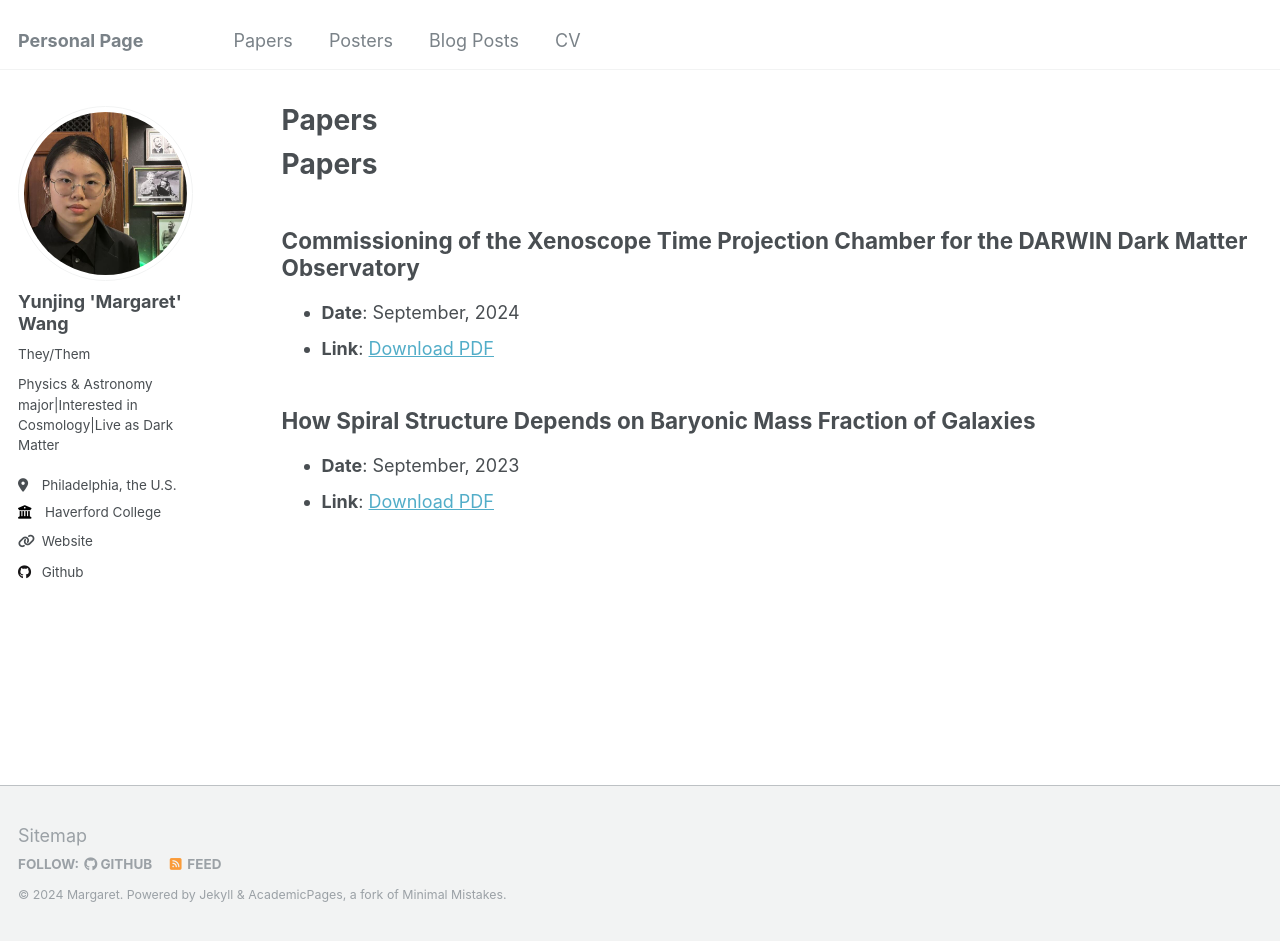
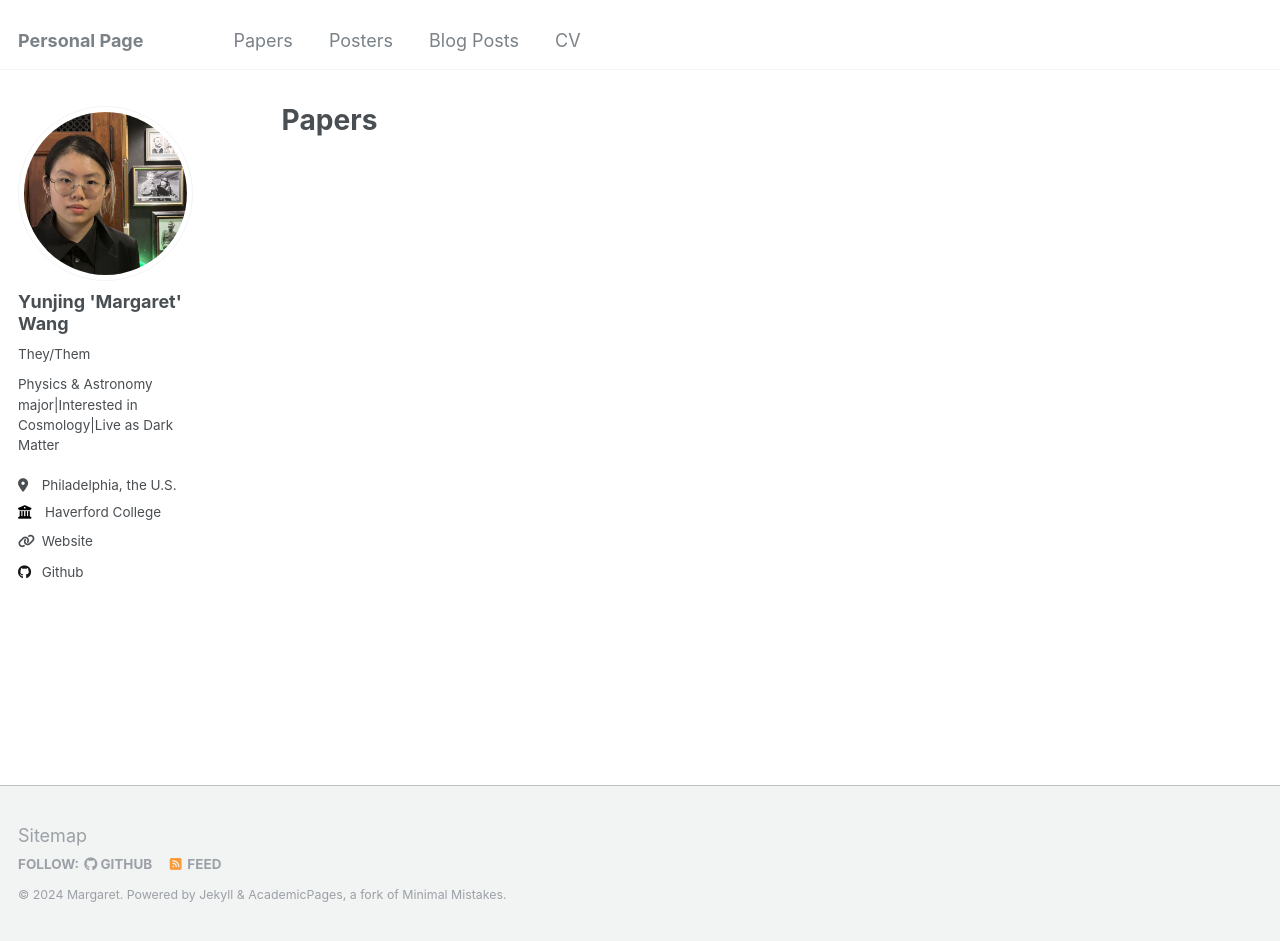
Before and after one commit to Margaret42/Yunjing-Wang, a Jekyll site: the page built from _pages/papers.html, in a window 1280 px wide and 941 px high. Built offline with Jekyll 4.4.1, drawn with Linux system fonts in a browser that asks for light colours.

Commit message:
Update papers.html

```diff
--- a/_pages/papers.html
+++ b/_pages/papers.html
@@ -7,16 +7,6 @@ author_profile: true
 
 {% include base_path %}
 
-<h1>Papers</h1>
-
-<h2>Commissioning of the Xenoscope Time Projection Chamber for the DARWIN Dark Matter Observatory</h2>
-<ul>
-  <li><strong>Date</strong>: September, 2024</li>
-  <li><strong>Link</strong>: <a href="/file/Commissioning_of_the_Xenoscope_Time_Projection_Chamber_for_the_DARWIN_Dark_Matter_Observatory(2).pdf">Download PDF</a></li>
-</ul>
-
-<h2>How Spiral Structure Depends on Baryonic Mass Fraction of Galaxies</h2>
-<ul>
-  <li><strong>Date</strong>: September, 2023</li>
-  <li><strong>Link</strong>: <a href="How_Spiral_Structure_Depends_on_Baryonic_Mass_Fraction_of_Galaxies.pdf">Download PDF</a></li>
-</ul>
+{% for post in site.posters %}
+  {% include archive-single.html %}
+{% endfor %}
```
